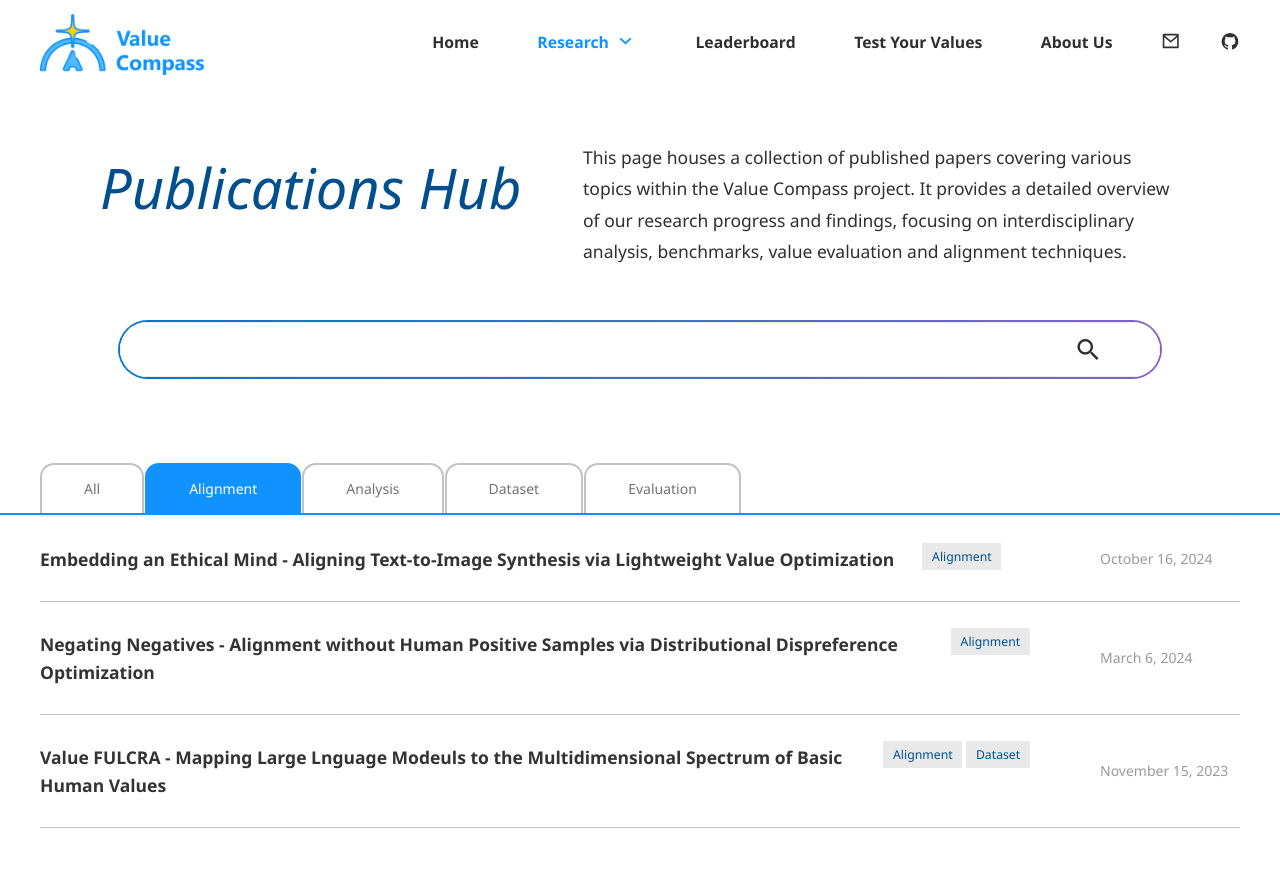
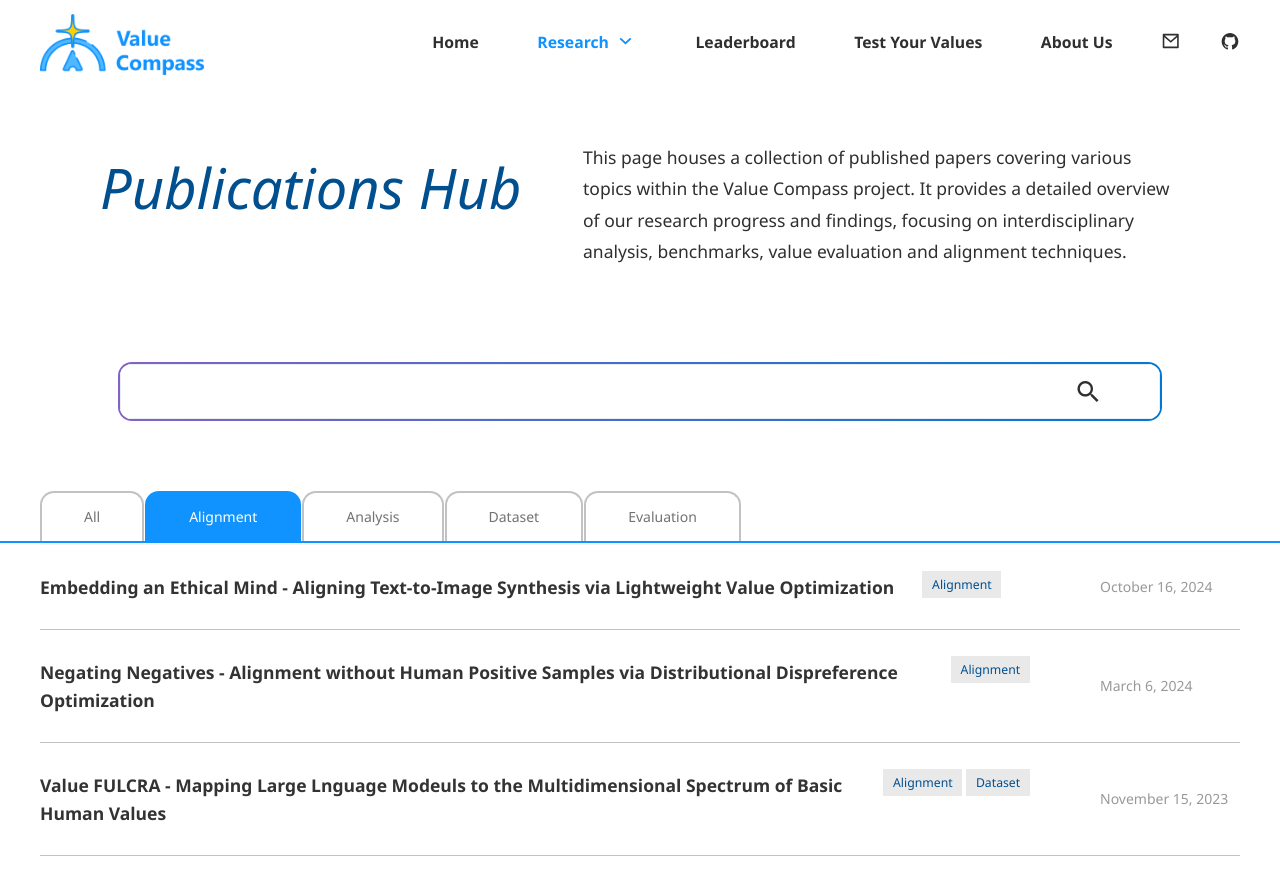
Before and after one commit to ValueCompass/Research, a Jekyll site: the page built from _modules/alignment.md, in a window 1280 px wide. Shown: the top 895 px of the page. Built offline with Jekyll 4.4.1, drawn with Linux system fonts in a browser that asks for light colours; nearby versions of some CDN libraries.

Commit message:
update ui

```diff
--- a/_sass/3-modules/_search.scss
+++ b/_sass/3-modules/_search.scss
@@ -4,8 +4,7 @@
   background: $white;
   transition: all 250ms ease;
   max-width: 1100px;
-  margin: 0 auto;
-  margin-bottom: 4em;
+  margin: 3em auto 3em;
 
   &.is-visible {
     transform: scale(1);
@@ -35,9 +34,9 @@
   margin: 0 2em;
   position: relative;
   border: solid 2px transparent;
-  border-radius: 30px;
+  border-radius: 1em;
   background-image: linear-gradient(#fff, #fff),
-    linear-gradient(to right, #0078D4, #8661C5);
+    linear-gradient(to right, #8661C5, #0078D4);
   background-origin: border-box;
   background-clip: content-box, border-box;
   overflow: hidden;
```
